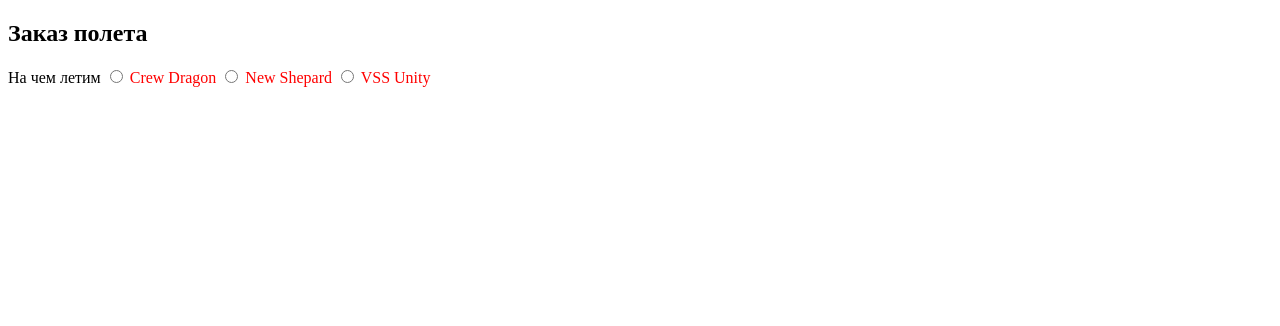
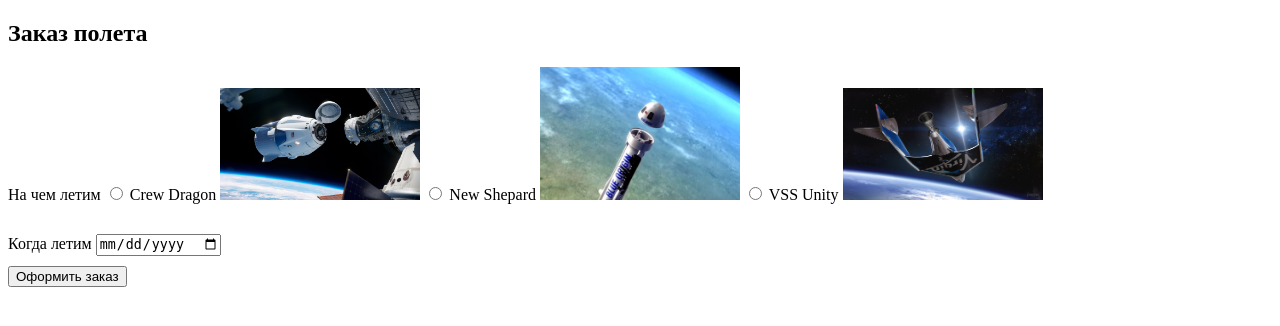
Before and after one commit to stasyao/django_tutorial, a Django app: page /flight/ in a window 1280 px wide. Shown: the top 326 px of the page. Run offline with Django 3.2, Linux system fonts and the light colour scheme; data comes from the database, SQL or seed files in the repository.

Commit message:
Add pictures to the radiobuttons, add flight date field

```diff
--- a/spaceflights/forms.py
+++ b/spaceflights/forms.py
@@ -1,7 +1,15 @@
+import datetime
+
 from django import forms
-from django.forms.widgets import RadioSelect
+from django.core.validators import MinValueValidator
+from django.forms.widgets import DateInput, RadioSelect
 
 from .models import Spaceship
+
+
+def get_min_date():
+    """Возвращает текущую дату, увеличенную на 4 недели."""
+    return datetime.date.today() + datetime.timedelta(weeks=4)
 
 
 class OrderForm(forms.Form):
@@ -10,3 +18,20 @@
         label='На чем летим',
         widget=RadioSelect
     )
+    flight_date = forms.DateField(
+        label='Когда летим',
+        # установили валидатор минимальной даты на бэкенде
+        # внимание: даже если валидатор один, он должен передаваться в списке
+        validators=[MinValueValidator(get_min_date)],
+        widget=DateInput(
+            attrs={
+                # переопределили атрибут `type` тега инпут, чтобы
+                # вместо поля для ввода текста отображался календарь
+                'type': 'date',
+                # установили валидатор минимальной даты на фронтенде
+                # при каждом рендеринге страницы атрибут min тега input
+                # будет меняться в зависимости от текущей даты
+                'min': get_min_date()
+            }
+        )
+    )
--- a/spaceflights/views.py
+++ b/spaceflights/views.py
@@ -9,8 +9,15 @@
 
 def flight_details(request):
     form = OrderForm()
+    ship_images = [ship.image.url for ship in form.fields['ship'].queryset]
+    ship_field = zip(form['ship'], ship_images)
+    if request.method == 'POST':
+        form = OrderForm(data=request.POST)
     return render(
         request,
         template_name='ship.html',
-        context={'space_form': form}
+        context={
+            'space_form': form,
+            'ship_field': ship_field
+        }
     )
--- a/templates/ship.html
+++ b/templates/ship.html
@@ -10,20 +10,37 @@
 </head>
 <body>
   <div class='container'>
-    <h2>Заказ полета</h2>
+    <h2>
+      Заказ полета
+    </h2>
     <form actions="" method="POST">
       {% csrf_token %}
       <!-- название всего поля (всей группы радиокнопок)-->
       {{ space_form.ship.label }}
-      <!-- запускаем цикл по полю == перебираем все радиокнопки -->
-      {% for radiobutton in space_form.ship %}
+      <!-- запускаем цикл == перебираем все радиокнопки и адреса картинок -->
+      {% for radiobutton, img_url in ship_field %}
         <!-- рендерим саму кнопку -->
         {{ radiobutton.tag }}
         <!-- рендерим подпись, переопределив тег label, чтобы добавить новый -->
-        <label for="{{ radiobutton.id_for_label }}" style="color: red;">
+        <label for="{{ radiobutton.id_for_label }}">
           {{ radiobutton.choice_label }}
+          <!-- рендерим картинку, прикрепленную к записи из Spaceship -->
+          <img src="{{ img_url }}" style="width: 200px; height: auto;">
         </label>
       {% endfor %}
+      <!-- рендерим поле выбора даты -->
+      <div style="margin-top: 30px;">
+        {{ space_form.flight_date.label }}
+        {{ space_form.flight_date }}
+        <!-- под полем отобразится сообщение об ошибке, если на бэк попадут невалидные данные -->
+        {{ space_form.flight_date.errors }}
+      </div>
+      <!-- внутри формы прикрутили сабмит-кнопку, чтобы отправлять данные из формы на бэкенд -->
+      <div style="margin-top: 10px;">
+        <button type="submit">
+          Оформить заказ
+         </button>
+      </div>
     </form>
   </div>
 </body>
```
